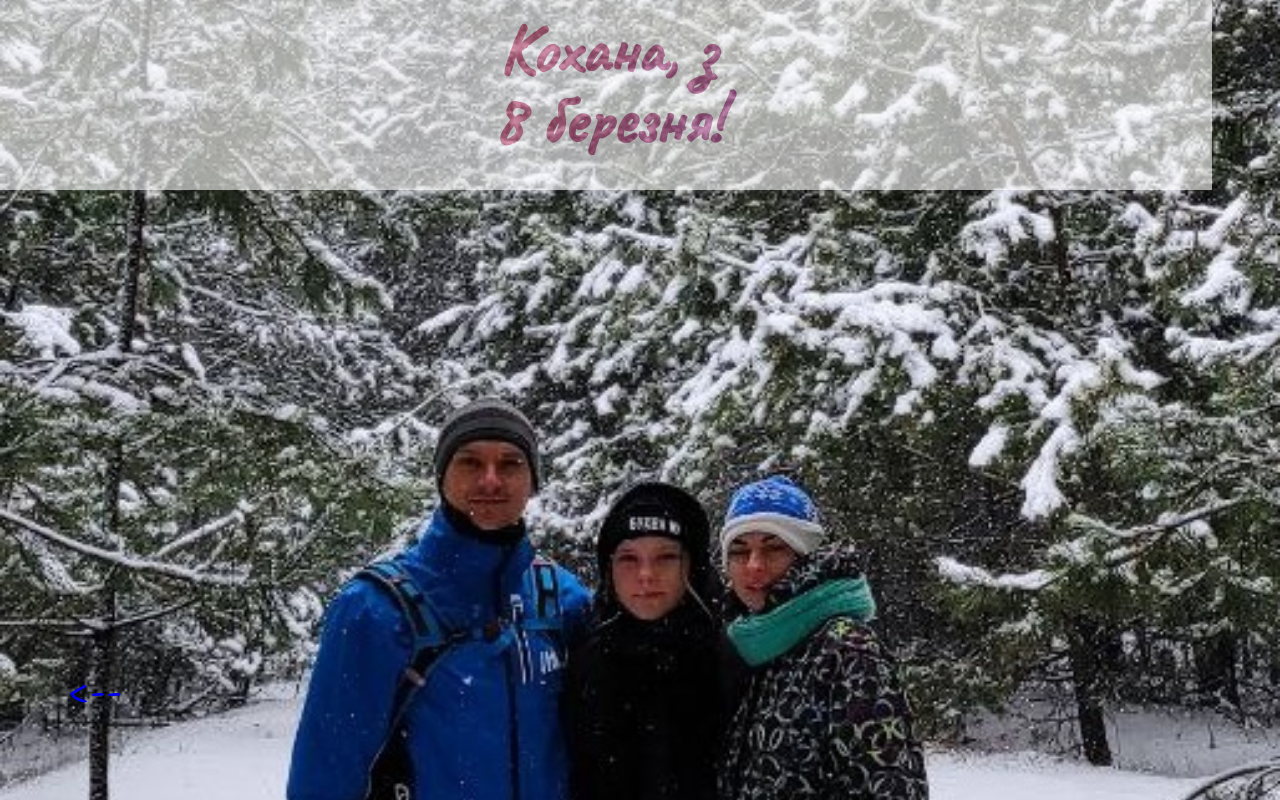
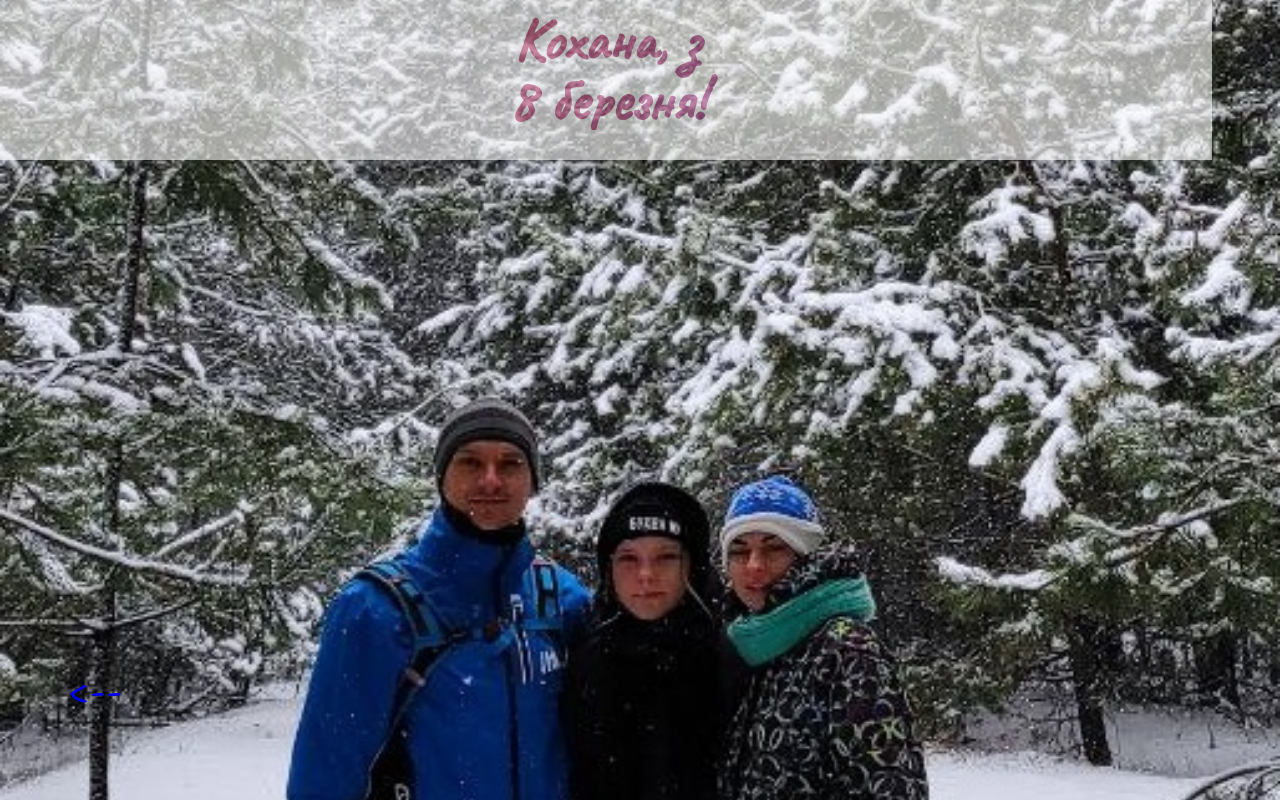
Before and after one commit to aleksandr-krivoruchko/Greeting, a website built with Parcel: page src/greet.html in a window 1280 px wide. Built offline with nearby package versions, Linux system fonts and the light colour scheme.

Commit message:
Update style.css

```diff
--- a/src/style.css
+++ b/src/style.css
@@ -50,7 +50,7 @@ img {
 }
 .card {
   width: 90vw;
-  padding: 15px 30px;
+  padding: 10px 30px;
   position: absolute;
   top: 0;
   left: 0;
@@ -62,12 +62,12 @@ img {
 }
 
 .title {
-  margin-bottom: 20px;
+  margin-bottom: 10px;
   background-image: linear-gradient(110deg, #ff6945 0%, #8047ca 100%);
   -webkit-background-clip: text;
   -webkit-text-fill-color: transparent;
   color: #ff6945;
-  font-size: 70px;
+  font-size: 60px;
   font-weight: 700;
   line-height: 1;
   text-align: center;
```
